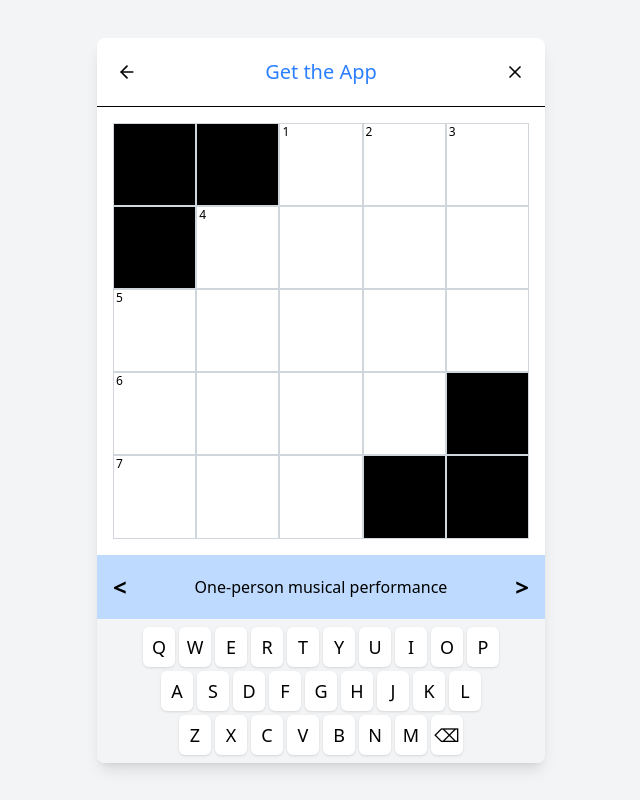
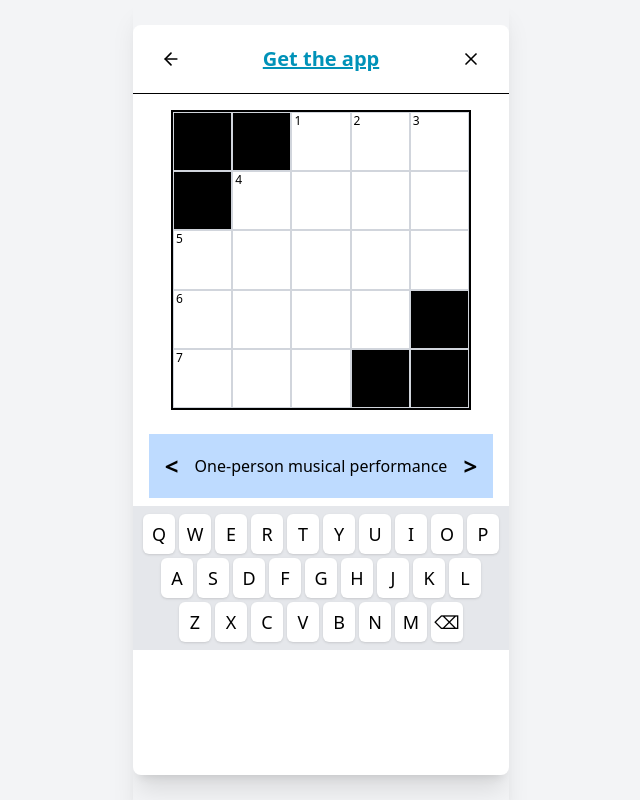
Before and after one commit to WaltGreenwich/crossword-app, a React (Vite) app: page /play in a window 1280 px wide. Shown: the whole page, without its empty margins (319-959 px from the left). Built offline with nearby package versions, Linux system fonts and the light colour scheme.

Commit message:
Configurando interfase

```diff
--- a/src/components/CrosswordGame.tsx
+++ b/src/components/CrosswordGame.tsx
@@ -13,10 +13,15 @@ export default function CrosswordGame() {
     navigate("/");
   };
 
+  const appStoreLink = "https://www.apple.com/la/apple-arcade/";
+
   return (
     <CrosswordProvider>
-      <div className="w-full max-w-md bg-white rounded-lg shadow-lg overflow-hidden">
-        <div className="relative p-4 border-b flex justify-between items-center">
+      {/* Contenedor full-screen sin scroll, centrado, con 25px de margen arriba y abajo */}
+      <div className="h-screen flex items-center justify-center bg-gray-100 overflow-hidden shadow-xl">
+        <div className="w-full max-w-md h-[calc(100vh-50px)] my-[25px] bg-white rounded-lg shadow-xl flex flex-col">
+          {/* Header */}
+          <div className="flex-shrink-0 py-4 px-6 border-b flex justify-between items-center">
             <Button
               variant="ghost"
               size="sm"
@@ -39,10 +44,24 @@ export default function CrosswordGame() {
                 <path d="M19 12H5" />
               </svg>
             </Button>
-          <h1 className="text-center text-xl text-blue-500 font-medium">
-            Get the App
-          </h1>
-          <Button variant="ghost" size="sm" className="p-1">
+            <a
+              href={appStoreLink}
+              target="_blank"
+              rel="noopener noreferrer"
+              className="text-cyan-600 text-xl underline font-bold"
+            >
+              Get the app
+            </a>
+            <Button
+              variant="ghost"
+              size="sm"
+              className="p-1"
+              onClick={() => (
+                (window.location.href =
+                  "https://displayads-formats.googleusercontent.com/da/b/html5UploadAd.html"),
+                "_blank"
+              )}
+            >
               <svg
                 xmlns="http://www.w3.org/2000/svg"
                 width="20"
@@ -61,14 +80,22 @@ export default function CrosswordGame() {
             </Button>
           </div>
 
-        <div className="p-4">
+          {/* Contenedor del crucigrama: tamaño fijo para simular la pantalla de un celular */}
+          <div className="flex justify-center items-center p-4">
+            <div className="w-[300px] h-[300px]  border-2">
               <CrosswordGrid puzzle={puzzleData} />
             </div>
+          </div>
 
+          {/* Navegación de pistas */}
+          <div className="flex-shrink-0 px-4 py-2 overflow-auto">
             <ClueNavigation />
+          </div>
 
-        <div className="p-2 bg-gray-100">
+          {/* Teclado */}
+          <div className="flex-shrink-0 shadow-gray-800 p-2 bg-gray-200">
             <Keyboard />
+          </div>
         </div>
       </div>
     </CrosswordProvider>
--- a/src/components/CrosswordGrid.tsx
+++ b/src/components/CrosswordGrid.tsx
@@ -111,12 +111,12 @@ export default function CrosswordGrid({ puzzle }: CrosswordGridProps) {
       }
 
       if (isPartOfCurrentWord) {
-        classes += " bg-blue-200";
+        classes += " bg-[#a7d8ff]";
       }
 
       // Highlight the current cell
       if (currentCell && currentCell[0] === row && currentCell[1] === col) {
-        classes += " bg-yellow-300";
+        classes += " bg-[#ffda00]";
       }
     }
 
--- a/src/components/Keyboard.tsx
+++ b/src/components/Keyboard.tsx
@@ -1,7 +1,13 @@
 import { useCrossword } from "../context/CrosswordContext";
 
 export default function Keyboard() {
-  const { currentCell, updateUserAnswer } = useCrossword();
+  const {
+    currentCell,
+    updateUserAnswer,
+    userAnswers,
+    setCurrentCell,
+    currentDirection,
+  } = useCrossword();
 
   const keys = [
     ["Q", "W", "E", "R", "T", "Y", "U", "I", "O", "P"],
@@ -12,10 +18,29 @@ export default function Keyboard() {
   const handleKeyPress = (key: string) => {
     if (!currentCell) return;
 
-    const [row, col] = currentCell;
+    let [row, col] = currentCell;
 
     if (key === "⌫") {
-      updateUserAnswer(row, col, "");
+      // Si la celda actual ya está vacía => retrocede
+      if (userAnswers[row][col] === "") {
+        //Diferenciamos si la dirección es across o down
+        if (currentDirection === "across") {
+          const prevCol = col - 1;
+          if (prevCol < 0) return;
+          // Actualiza la celda anterior a vacío y mueve el foco
+          updateUserAnswer(row, prevCol, "");
+          setCurrentCell([row, prevCol]);
+        } else if (currentDirection === "down") {
+          const prevRow = row - 1;
+          if (prevRow < 0) return;
+          // Actualiza la celda anterior a vacío y mueve el foco
+          updateUserAnswer(prevRow, col, "");
+          setCurrentCell([prevRow, col]);
+        }
+      } else {
+        // Si tiene contenido lo borra
+        updateUserAnswer(row, col, "");
+      }
     } else {
       updateUserAnswer(row, col, key);
     }
@@ -23,9 +48,9 @@ export default function Keyboard() {
 
   return (
     <div className="flex flex-col items-center gap-1">
-      {keys.map((row, rowIndex) => (
+      {keys.map((rowKeys, rowIndex) => (
         <div key={rowIndex} className="flex gap-1 justify-center">
-          {row.map((key) => (
+          {rowKeys.map((key) => (
             <button
               key={key}
               className="w-8 h-10 bg-white rounded-md shadow flex items-center justify-center text-lg font-medium"
@@ -39,3 +64,63 @@ export default function Keyboard() {
     </div>
   );
 }
+
+// import { useCrossword } from "../context/CrosswordContext";
+
+// export default function Keyboard() {
+//   const { currentCell, updateUserAnswer, userAnswers, setCurrentCell } =
+//     useCrossword();
+
+//   const keys = [
+//     ["Q", "W", "E", "R", "T", "Y", "U", "I", "O", "P"],
+//     ["A", "S", "D", "F", "G", "H", "J", "K", "L"],
+//     ["Z", "X", "C", "V", "B", "N", "M", "⌫"],
+//   ];
+
+//   const handleKeyPress = (key: string) => {
+//     if (!currentCell) return;
+
+//     let [row, col] = currentCell;
+
+//     if (key === "⌫") {
+//       // Si la celda actual ya está vacía, intenta retroceder
+//       if (userAnswers[row][col] === "") {
+//         // Ejemplo: retroceder en dirección "across" (celda anterior en la misma fila)
+//         let prevCol = col - 1;
+//         let prevRow = row;
+//         // Si es la primera columna, puedes optar por no hacer nada o buscar en la fila anterior
+//         if (prevCol < 0) {
+//           // En este ejemplo, si es la primera columna, no se retrocede
+//           return;
+//         }
+//         // Actualiza la celda anterior a vacío y mueve el foco
+//         updateUserAnswer(prevRow, prevCol, "");
+//         setCurrentCell([prevRow, prevCol]);
+//       } else {
+//         // Si tiene contenido, simplemente lo borra
+//         updateUserAnswer(row, col, "");
+//       }
+//     } else {
+//       updateUserAnswer(row, col, key);
+//       // Aquí podrías también avanzar el foco a la siguiente celda, si así lo deseas.
+//     }
+//   };
+
+//   return (
+//     <div className="flex flex-col items-center gap-1">
+//       {keys.map((rowKeys, rowIndex) => (
+//         <div key={rowIndex} className="flex gap-1 justify-center">
+//           {rowKeys.map((key) => (
+//             <button
+//               key={key}
+//               className="w-8 h-10 bg-white rounded-md shadow flex items-center justify-center text-lg font-medium"
+//               onClick={() => handleKeyPress(key)}
+//             >
+//               {key}
+//             </button>
+//           ))}
+//         </div>
+//       ))}
+//     </div>
+//   );
+// }
--- a/src/components/WelcomePage.tsx
+++ b/src/components/WelcomePage.tsx
@@ -9,6 +9,8 @@ export default function WelcomePage() {
   const handleStartGame = () => {
     navigate("/play");
   };
+
+  const appStoreLink = "https://www.apple.com/la/apple-arcade/";
 
   return (
     // El div principal ahora ocupa toda la altura de la ventana y fuerza a no tener scroll
@@ -37,46 +39,18 @@ export default function WelcomePage() {
         >
           Play
         </Button>
+        {/* Enlace "Get the app" */}
+        <div className="flex flex-col items-center mt-4">
+          <a
+            href={appStoreLink}
+            target="_blank" // Abre el enlace en una nueva pestaña
+            rel="noopener noreferrer" // Por seguridad al abrir nuevas pestañas
+            className="text-white text-sm underline cursor-pointer font-semibold"
+          >
+            Get the app
+          </a>
+        </div>
       </div>
     </div>
   );
 }
-
-// import { useNavigate } from "react-router-dom";
-// import { Button } from "../components/Button";
-// import gifImage from "../assets/JUGGLER_2.gif";
-// export default function WelcomePage() {
-//   const navigate = useNavigate();
-
-//   const handleStartGame = () => {
-//     navigate("/play");
-//   };
-
-//   return (
-//     <div className="min-h-screen flex items-center justify-center bg-gray-100">
-//       <div className="w-[320px] h-[520px] bg-[#5a82b4] rounded-2xl shadow-lg flex flex-col items-center justify-between py-8 px-4">
-//         {/* Textos superiores */}
-//         <div className="text-center text-white font-serif">
-//           <p className="text-sm">The New York Times</p>
-//           <h1 className="text-2xl font-bold mt-1">Crossword</h1>
-//           <p className="text-lg font-semibold mt-1">Try the Mini puzzle.</p>
-//         </div>
-
-//         {/* Imagen centrada */}
-//         <img
-//           src={gifImage}
-//           alt="Puzzle"
-//           className="w-[160px] h-[160px] object-contain"
-//         />
-
-//         {/* Botón inferior */}
-//         <Button
-//           onClick={handleStartGame}
-//           className="bg-white text-blue-600 font-semibold text-lg px-6 py-2 rounded-full shadow hover:bg-gray-100 transition"
-//         >
-//           Play
-//         </Button>
-//       </div>
-//     </div>
-//   );
-// }
```
Also changed, not shown: src/components/ClueList.tsx (+0 -64 lines). Lines whose indentation alone changed are shown as unchanged.
